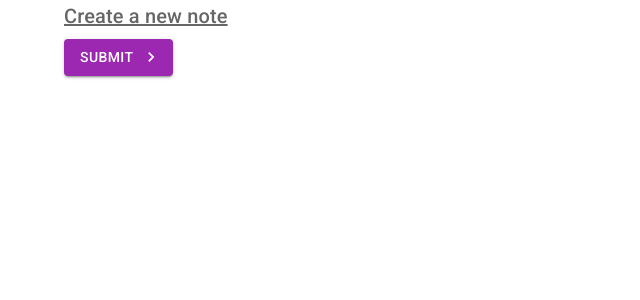
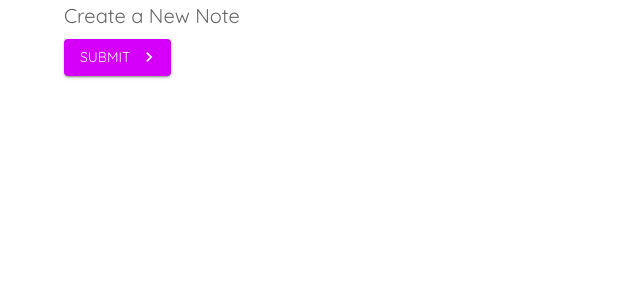
Before and after one commit to ibotchori/material-ui-react-note-project, a React (Create React App) app: page /create in a window 1280 px wide. Shown: the top 300 px of the page, without its empty margins (0-640 px from the left). Built offline with nearby package versions, Linux system fonts and the light colour scheme.

Commit message:
Custom Themes

```diff
--- a/src/App.js
+++ b/src/App.js
@@ -1,9 +1,30 @@
 import { BrowserRouter as Router, Switch, Route } from 'react-router-dom'
 import Notes from './pages/Notes'
 import Create from './pages/Create'
+import { createTheme, ThemeProvider } from '@mui/material/styles';
+import { purple } from '@mui/material/colors';
+
+
+
+const theme = createTheme({
+  palette: {
+    primary: { // change primary main color
+      main: '#fefefe'
+    },
+    secondary: purple // it applies to all values (light, main, dark)
+  },
+  typography: { // set imported fonts on typography
+    fontFamily: 'Quicksand',
+    fontWeightLight: 400,
+    fontWeightRegular: 400,
+    fontWeightMedium: 400,
+    fontWeightBold: 400,
+  }
+});
 
 function App() {
   return (
+    <ThemeProvider theme={theme}>
     <Router>
       <Switch>
         <Route exact path="/">
@@ -14,6 +35,7 @@
         </Route>
       </Switch>
     </Router>
+    </ThemeProvider>
   );
 }
 
--- a/src/index.css
+++ b/src/index.css
@@ -1,3 +1,5 @@
+@import url('https://fonts.googleapis.com/css2?family=Quicksand:wght@300;400;500;600;700&display=swap');
+
 body {
   margin: 0;
   -webkit-font-smoothing: antialiased;
--- a/src/pages/Create.js
+++ b/src/pages/Create.js
@@ -7,17 +7,7 @@
 
 // custom styles
 const useStyles = makeStyles({
-  btn: {
-    backgroundColor: "violet",
-    fontSize: 60,
-    "&:hover": {
-      backgroundColor: "blue",
-    },
-  },
-  title: {
-    textDecoration: "underline",
-    marginBottom: 20,
-  },
+
 });
 
 export default function Create() {
@@ -31,7 +21,7 @@
         component="h2"
         gutterBottom // add some margin on bottom
       >
-        Create a new note
+        Create a New Note
       </Typography>
 
       <Button
```
